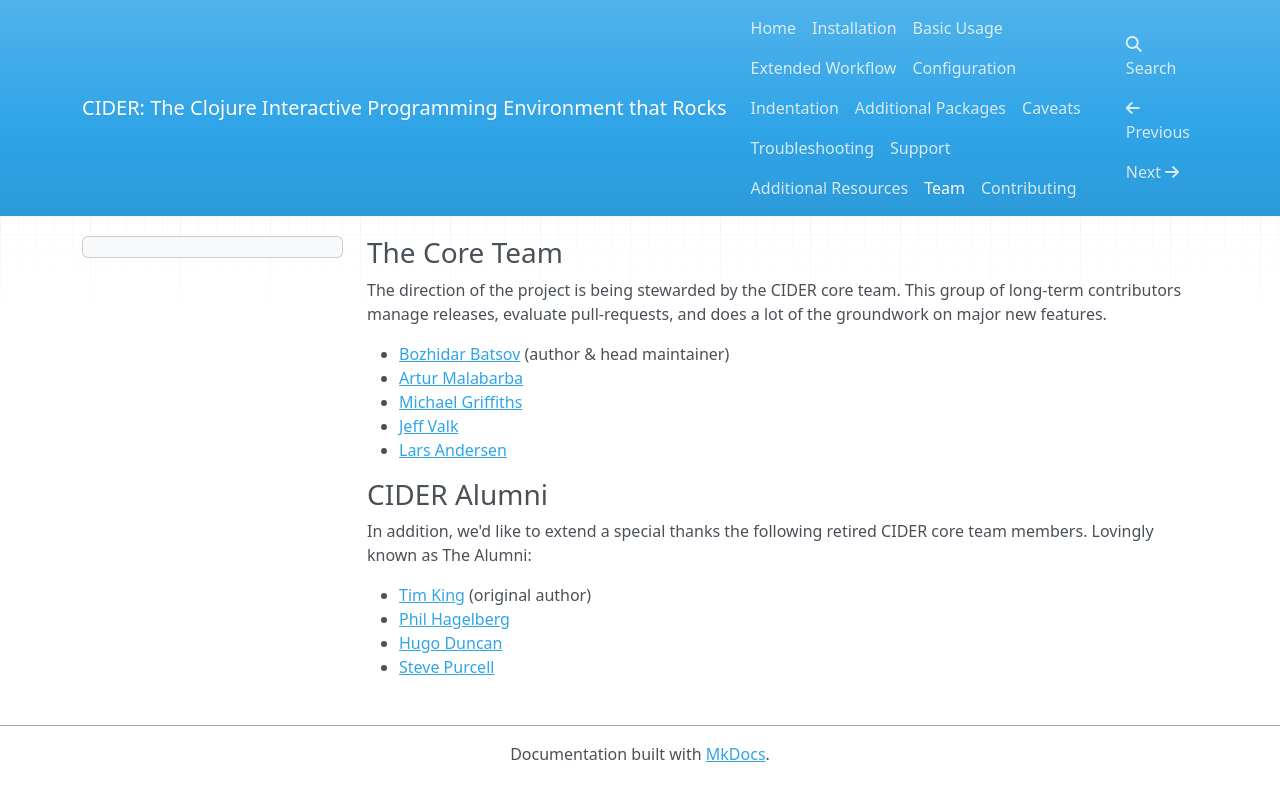
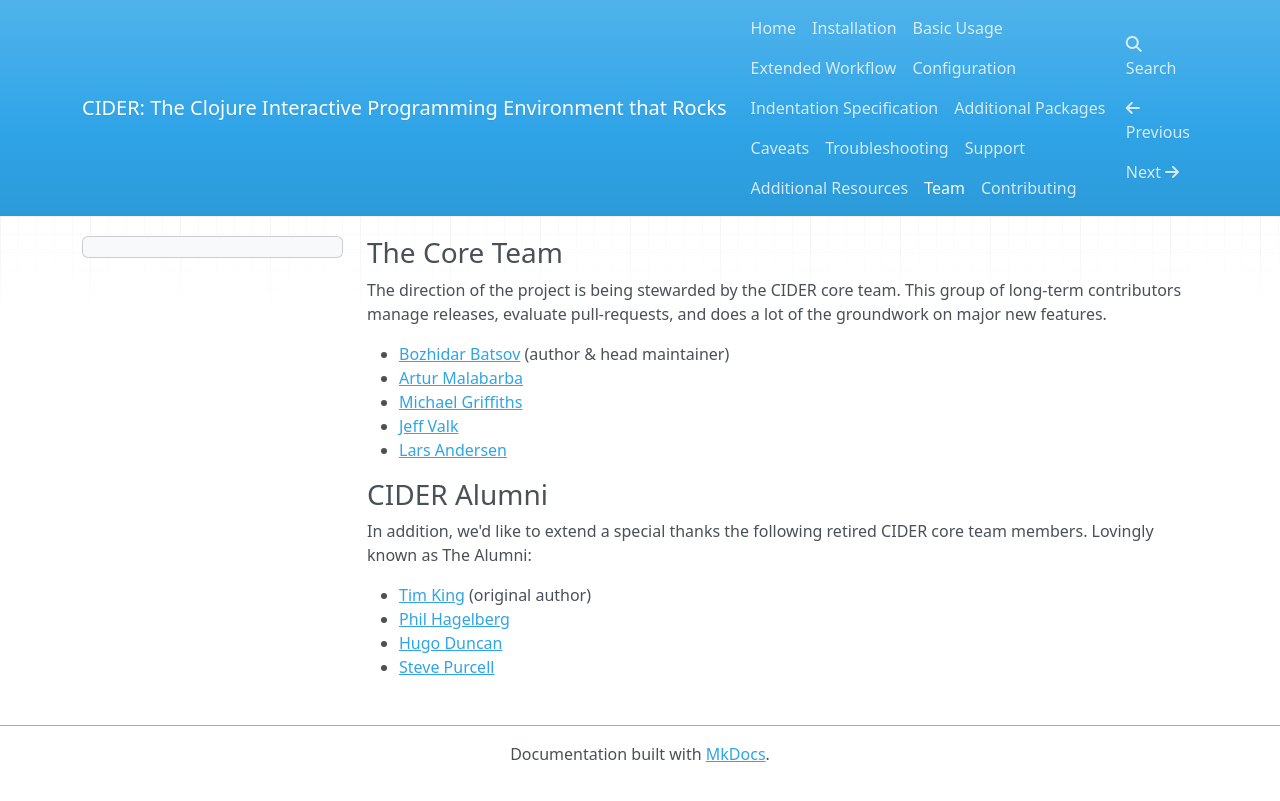
Before and after one commit to clojure-emacs/cider, an MkDocs documentation site: the page built from doc/team.md, in a window 1280 px wide. Shown: the top 801 px of the page. Built offline with MkDocs 1.6.1, drawn with Linux system fonts in a browser that asks for light colours; nearby versions of some CDN libraries; old or Windows-style settings are respelled for this version of MkDocs.

Commit message:
Improve a section title

```diff
--- a/mkdocs.yml
+++ b/mkdocs.yml
@@ -6,7 +6,7 @@
 - Basic Usage: basic_usage.md
 - Extended Workflow: extended_workflow.md
 - Configuration: configuration.md
-- Indentation: indent_spec.md
+- Indentation Specification: indent_spec.md
 - Additional Packages: additional_packages.md
 - Caveats: caveats.md
 - Troubleshooting: troubleshooting.md
```
